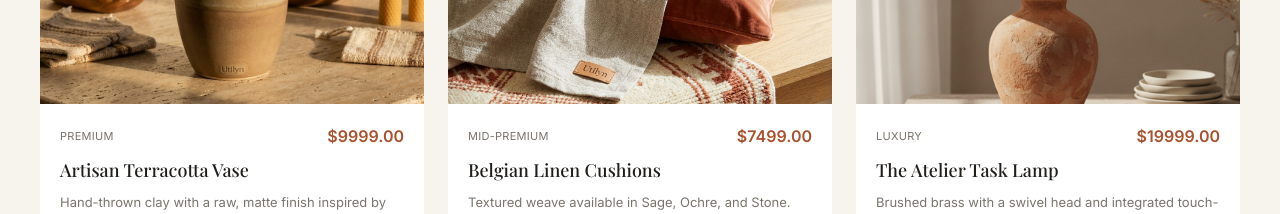
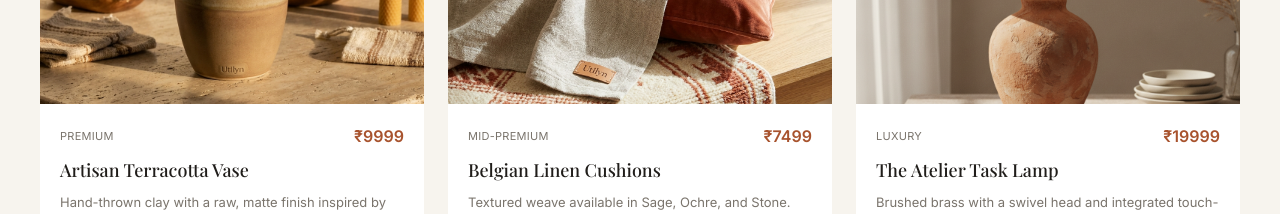
Before and after one commit to rshnvt007/utilyn01, a React (Vite) app: page /bundle in a window 1280 px wide. Shown: the part 840-1054 px from the top of the page. Built offline with nearby package versions, Linux system fonts and the light colour scheme; a web font is replaced by a local one.

Commit message:
$ to INR change

```diff
--- a/src/components/ProductCard.jsx
+++ b/src/components/ProductCard.jsx
@@ -7,7 +7,7 @@ export default function ProductCard({ product }) {
       <div className="p-5">
         <div className="flex items-center justify-between mb-2">
           <p className="text-[11px] tracking-wide text-[var(--color-muted)]">{product.tier}</p>
-          <p className="text-[var(--color-terracotta)] font-semibold">${product.price.toFixed(2)}</p>
+          <p className="text-[var(--color-terracotta)] font-semibold">₹{product.price}</p>
         </div>
         <p className="font-display text-lg mb-2">{product.name}</p>
         <p className="text-[13px] text-[var(--color-muted)] leading-relaxed mb-4">
```
